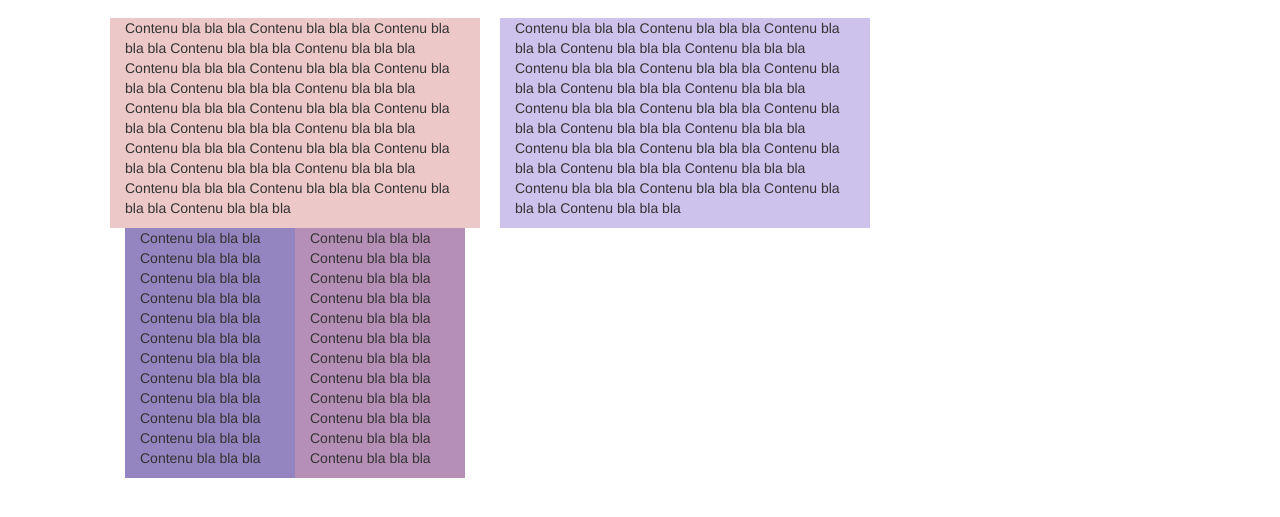
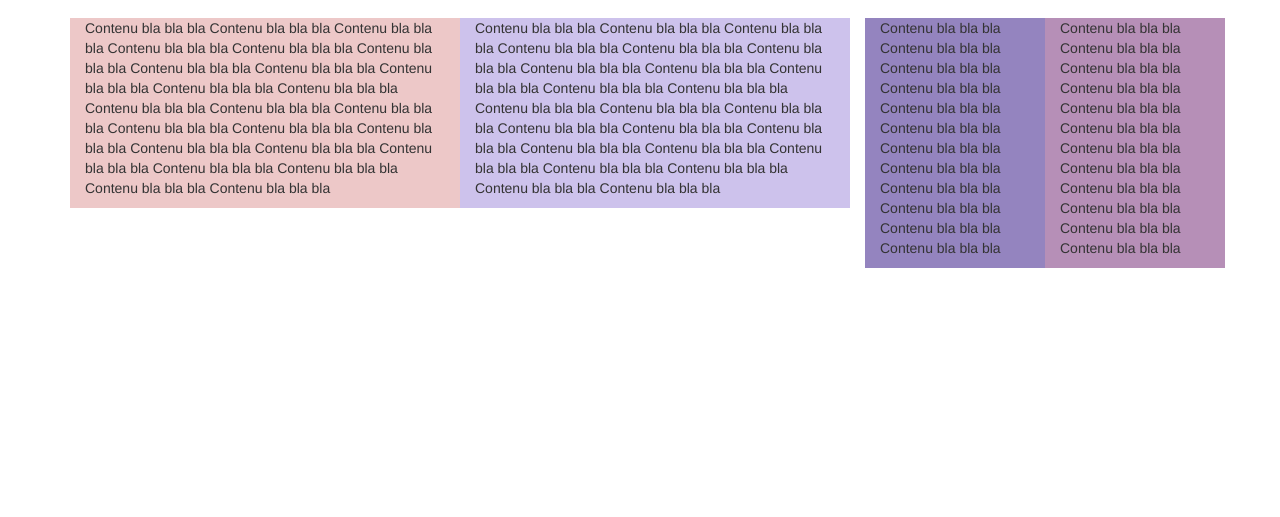
Before and after one commit to GretaLahitte/htmlBootstrap, a plain HTML site: page index.html in a window 1280 px wide. Shown: the part 183-700 px from the top of the page. Drawn offline with nearby package versions, Linux system fonts and the light colour scheme.

Commit message:
second commit

```diff
--- a/index.html
+++ b/index.html
@@ -69,7 +69,7 @@
 </section>
 	<section>
 		<div class="container">
-			<div class="content">
+			<div class="row">
 				<div  id="contenu1" class=" col-xs-12 col-sm-4">
 					<p>
 					Contenu bla bla bla Contenu bla bla bla Contenu bla bla bla
--- a/style.viewport.css
+++ b/style.viewport.css
@@ -16,21 +16,15 @@ margin-left: auto;}
 .content{margin-right: 15px;
 margin-left: 15px;}
 #contenu1{
-	margin: 0px 10px;
-	padding-right: 15px;
-	padding-left: 15px;
+
 	background-color:rgb(237, 200, 200)
 }
 #contenu2{
-	margin:0px  10px;
-	padding-right: 15px;
-	padding-left: 15px;
+
 	background-color: rgb(205, 194, 236)
 }
 #contenu3{
-	margin:0px 10px;
-	padding-right: 15px;
-	padding-left: 15px;
+
 }
 #contenu3a{background-color: rgb(148, 132, 191)}
 #contenu3b{background-color: rgb(182, 143, 183)}
```
